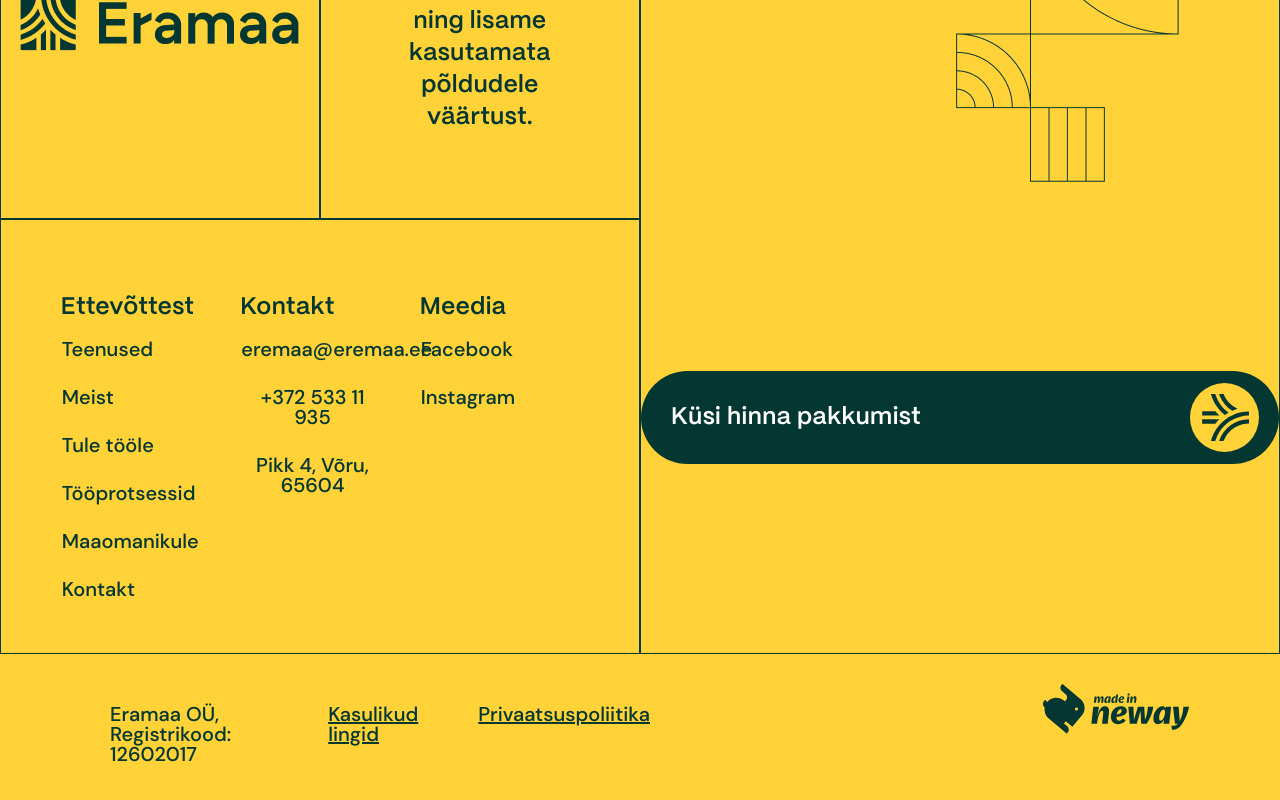
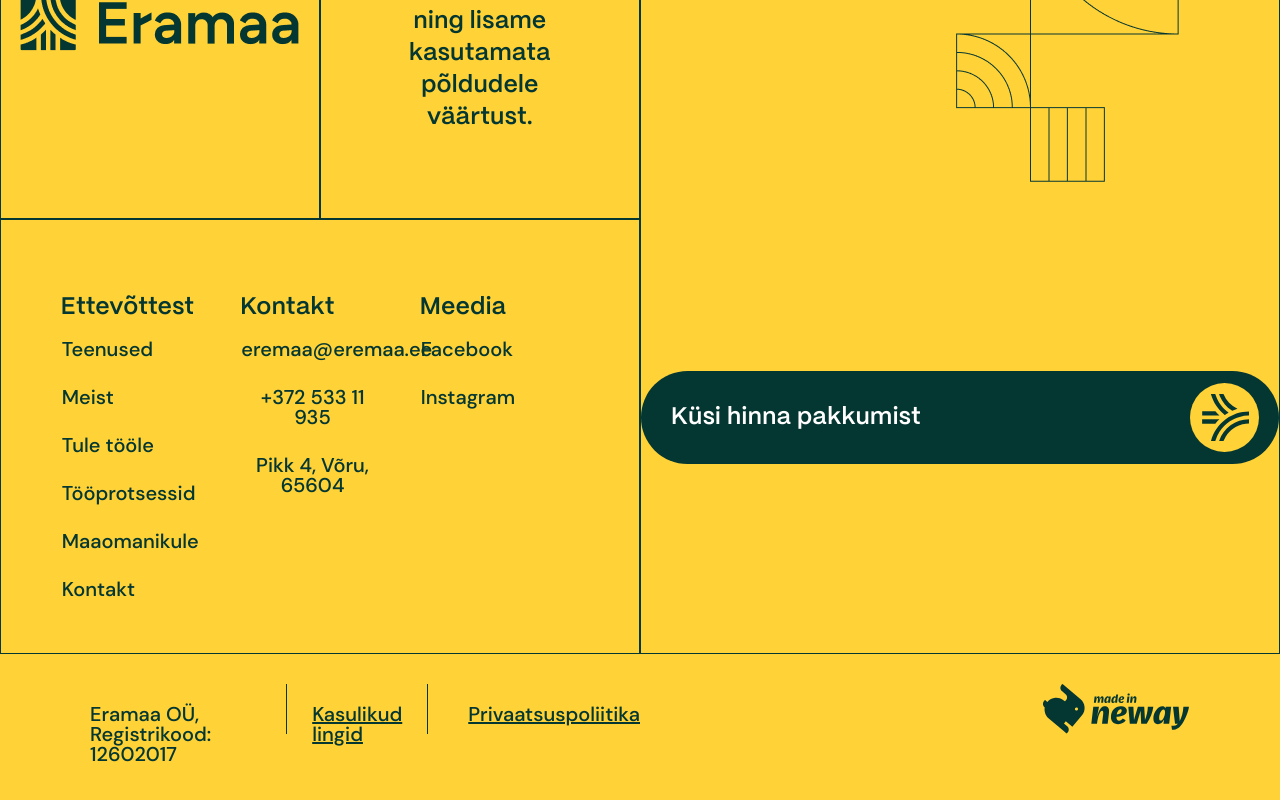
Before and after one commit to deimar10/Eramaa, a Vue app in the folder vue-project-eramaa/: page / in a window 1280 px wide. Shown: the part 4543-5343 px from the top of the page. Built offline with nearby package versions, Linux system fonts and the light colour scheme.

Commit message:
Style adjustments

```diff
--- a/vue-project-eramaa/src/components/Footer.scss
+++ b/vue-project-eramaa/src/components/Footer.scss
@@ -119,23 +119,29 @@
     .footer-bottom-left {
         width: 50%;
         display: flex;
-        gap: 60px;
-        padding-left: 80px;
+        gap: 40px;
+        padding-left: 60px;
         font-size: 20px;
         font-family: $DMSans-Medium;
         font-style: normal;
         font-weight: 500;
         line-height: 20px;
         color: $Green;
-        p {
+        #bottom-left-wrapper {
             &:nth-child(2) {
-                text-decoration-line: underline;
-            }
-            &:nth-child(3) {
-                text-decoration-line: underline;
+                height: 50px;
+                padding-left: 25px;
+                padding-right: 25px;
+                border-left: 1px solid $Green;
+                border-right: 1px solid $Green;
             }
         }
     }
+
+    #child2, #child3 {
+        text-decoration: underline;
+    }
+
     .footer-bottom-right {
         width: 50%;
         display: flex;
--- a/vue-project-eramaa/src/components/Footer.vue
+++ b/vue-project-eramaa/src/components/Footer.vue
@@ -44,9 +44,15 @@
         </div>
         <div class="footer-bottom-container">
             <div class="footer-bottom-left">
-                <p>Eramaa OÜ, Registrikood: 12602017</p>
-                <p>Kasulikud lingid</p>
-                <p>Privaatsuspoliitika</p>
+                <div id="bottom-left-wrapper">
+                    <p>Eramaa OÜ, Registrikood: 12602017</p>
+                </div>
+                <div id="bottom-left-wrapper">
+                    <p id="child2">Kasulikud lingid</p>
+                </div>
+                <div id="bottom-left-wrapper">
+                    <p id="child3">Privaatsuspoliitika</p>
+                </div>
             </div>
             <div class="footer-bottom-right">
                 <img src="/Images/Group 39464.svg" style="width: 148px; height: 50px;">
```
